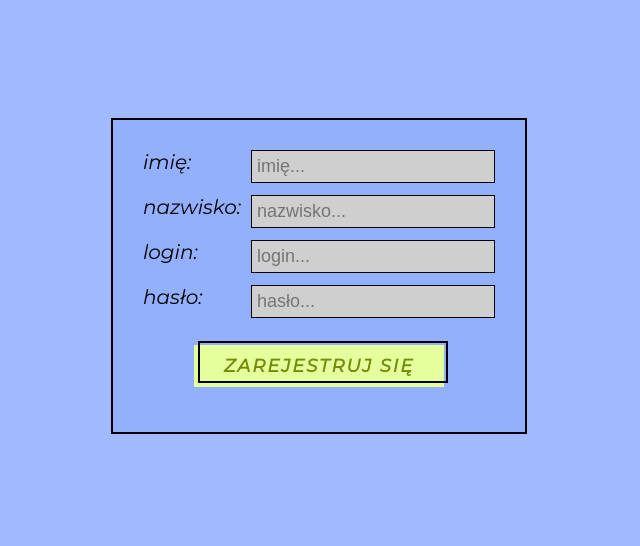
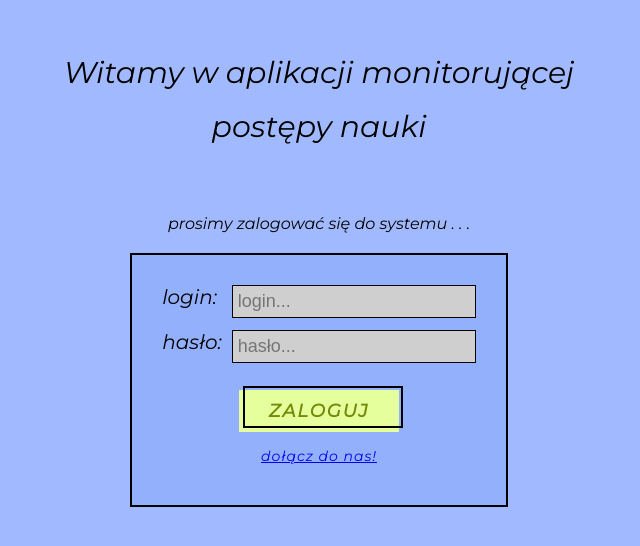
Before and after one commit to patryk-olti/TodoAdvanced, a React (Create React App) app: page / in a window 1280 px wide. Shown: the part 124-670 px from the top of the page, without its empty margins (321-961 px from the left). Built offline with nearby package versions, Linux system fonts and the light colour scheme.

Commit message:
end of login / register visual structure

```diff
--- a/src/components/Button.js
+++ b/src/components/Button.js
@@ -5,8 +5,8 @@ const ButtonClick = styled.button`
     position: relative;
     margin: 15px 0;
     padding: 10px 30px;
+    font-size: ${props => (props.back ? "12px" : "18px")};
 
-    font-size: 18px;
     font-weight: 700;
     letter-spacing: 2px;
     color: rgb(116, 139, 9);
@@ -39,7 +39,7 @@ const ButtonClick = styled.button`
 const Button = (props) => {
 
     return(
-        <ButtonClick>{props.name}</ButtonClick>
+        <ButtonClick back={props.back}>{props.name}</ButtonClick>
     )
 }
 
--- /dev/null
+++ b/src/containers/LoginRegisterMessage.js
@@ -0,0 +1,13 @@
+import React from "react";
+
+import "../styles/LoginRegisterMessage.scss";
+
+export default function LoginWindow(props){
+
+    return(
+        <div className="title">
+                <span className="helloMessage">{props.hello}</span>
+                <span className="loginMessage">{props.second}</span>
+        </div>
+    )
+}
--- a/src/containers/LoginWindow.js
+++ b/src/containers/LoginWindow.js
@@ -1,4 +1,5 @@
 import React from "react";
+import { Link } from 'react-router-dom';
 import LoginBox from "../components/LoginBox";
 import Button from "../components/Button";
 
@@ -9,18 +10,23 @@ export default function LoginWindow(){
     return(
         <div className="Window">
 
+            <div className="WindowForm">
+
             <form className="Form">
                 <div className="form">
                     <LoginBox name="login" type="text"/>
                     <LoginBox name="hasło" type="password"/>
                 </div>
                 <Button name="zaloguj"/>
-                <span className="Register">dołącz do nas!</span>
+                <span className="Register">
+                    <Link to="register">dołącz do nas!</Link>
+                </span>
             </form>
 
             <div className="LoginMessage">
                 <span> </span>
             </div>
+            </div>
         </div>
     )
 }
--- a/src/containers/RegisterWindow.js
+++ b/src/containers/RegisterWindow.js
@@ -1,4 +1,5 @@
 import React from 'react';
+import { Link } from 'react-router-dom';
 import LoginBox from '../components/LoginBox';
 import Button from '../components/Button';
 
@@ -8,7 +9,7 @@ const RegisterWindow = () => {
 
     return(
         <div className="Window">
-
+            <div className="WindowForm">
                 <form className="Form">
                     <div className="form">
                         <LoginBox name="imię" type="text"/>
@@ -17,12 +18,14 @@ const RegisterWindow = () => {
                         <LoginBox name="hasło" type="password"/>
                     </div>
                     <Button name="zarejestruj się"/>
+                    <Link to="/">
+                        <Button  name="wstecz" back/>
+                    </Link>
                 </form>
-
                 <div className="LoginMessage">
                     <span> </span>
                 </div>
-
+            </div>
         </div>
     )
 }
--- a/src/pages/App.js
+++ b/src/pages/App.js
@@ -1,8 +1,10 @@
 import React from 'react';
-import { BrowserRouter as Router } from "react-router-dom";
+import { BrowserRouter as Router, Route, Switch } from "react-router-dom";
 
 import LoginPage from './LoginPage';
 import RegisterPage from './RegisterPage';
+
+import ErrorPage from './ErrorPage';
 
 import '../styles/App.scss';
 
@@ -17,7 +19,15 @@ class App extends React.Component {
     return (
     <Router>
       <div className="App">
-        <RegisterPage />
+
+        <Switch>
+          <Route path="/" exact component={LoginPage} />
+          <Route path="/register" component={RegisterPage} />
+
+          <Route component={ErrorPage} />
+        </Switch>
+
+
 
 
 
--- /dev/null
+++ b/src/pages/ErrorPage.js
@@ -0,0 +1,10 @@
+import React from "react";
+
+export default function ErrorPage(){
+
+    return(
+        <div className="Page">
+            somethink is no yes
+        </div>
+    )
+}
--- a/src/pages/LoginPage.js
+++ b/src/pages/LoginPage.js
@@ -1,6 +1,7 @@
 import React from "react";
 
 import LoginWindow from '../containers/LoginWindow';
+import Message from '../containers/LoginRegisterMessage';
 
 import "../styles/LoginRegisterPage.scss";
 
@@ -8,6 +9,7 @@ const LoginPage = () => {
 
     return(
         <div className="Page">
+            <Message hello="Witamy w aplikacji monitorującej postępy nauki" second="prosimy zalogować się do systemu . . ."/>
             <LoginWindow />
         </div>
     )
--- a/src/pages/RegisterPage.js
+++ b/src/pages/RegisterPage.js
@@ -1,5 +1,6 @@
 import React from 'react';
 import RegisterWindow from '../containers/RegisterWindow';
+import Message from '../containers/LoginRegisterMessage';
 
 import "../styles/LoginRegisterPage.scss";
 
@@ -7,6 +8,7 @@ const RegisterPage = () => {
 
     return(
         <div className="Page">
+            <Message hello="okno rejestracji" second="prosimy uzupełnić dane . . ."/>
             <RegisterWindow />
         </div>
     )
--- /dev/null
+++ b/src/styles/LoginRegisterMessage.scss
@@ -0,0 +1,16 @@
+.title{
+    text-align: center;
+
+    span.helloMessage{
+        display: block;
+        max-width: 600px;
+        margin-bottom: 60px;
+        font-size: 30px;
+        line-height: 180%;
+    }
+
+    span.loginMessage{
+        display: block;
+        margin-bottom: 20px;
+    }
+}
--- a/src/styles/LoginRegisterPage.scss
+++ b/src/styles/LoginRegisterPage.scss
@@ -2,6 +2,7 @@ $backgroundColor: rgb(161, 186, 255);
 
 .Page{
     display: flex;
+    flex-direction: column;
     justify-content: center;
     align-items: center;
 
--- a/src/styles/LoginRegisterWindow.scss
+++ b/src/styles/LoginRegisterWindow.scss
@@ -1,6 +1,8 @@
 $backgroundColor: rgb(147, 176, 253);
 
 .Window{
+    .WindowForm{
+
         padding: 30px;
 
         border: 2px solid black;
@@ -32,3 +34,4 @@ $backgroundColor: rgb(147, 176, 253);
             }
         }
     }
+}
```
Lines whose indentation alone changed are shown as unchanged.
